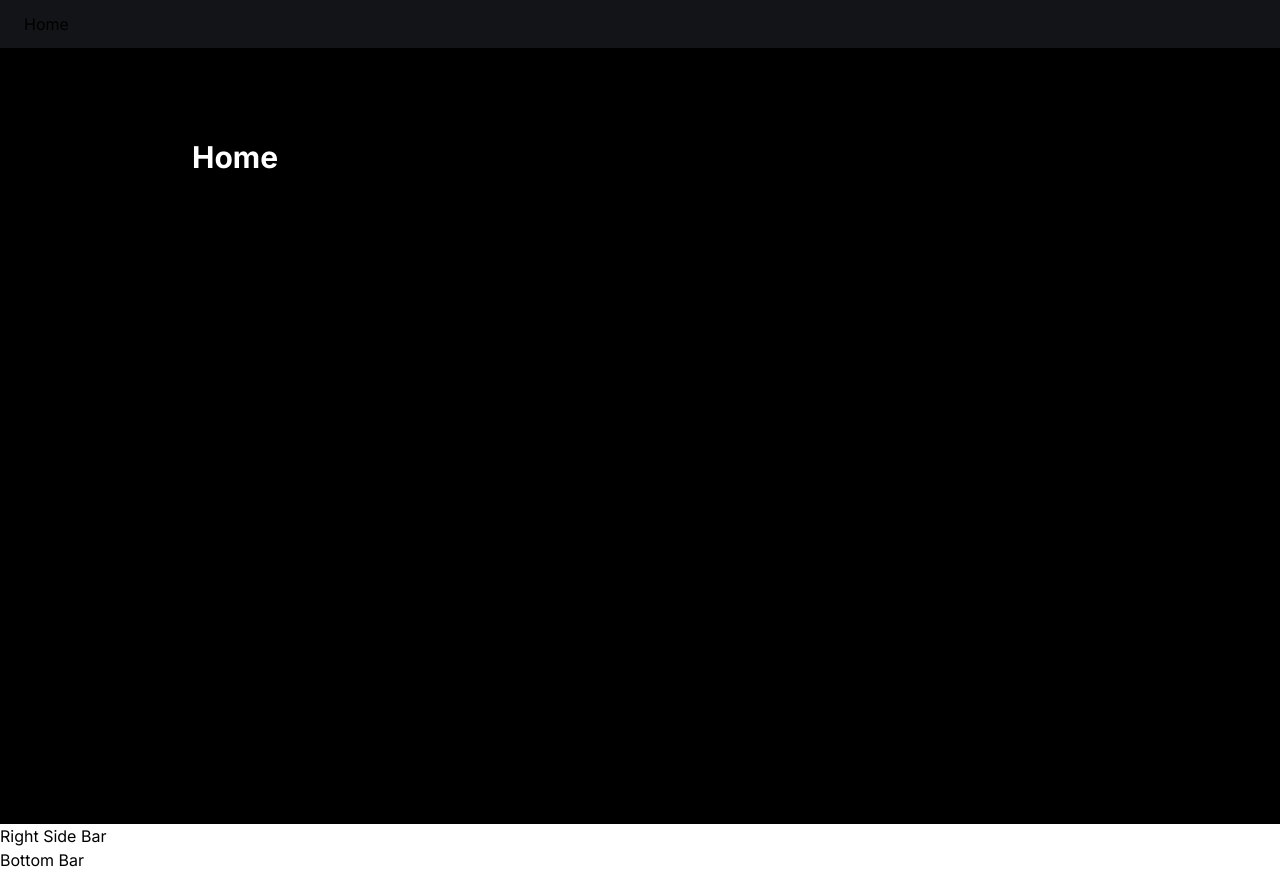
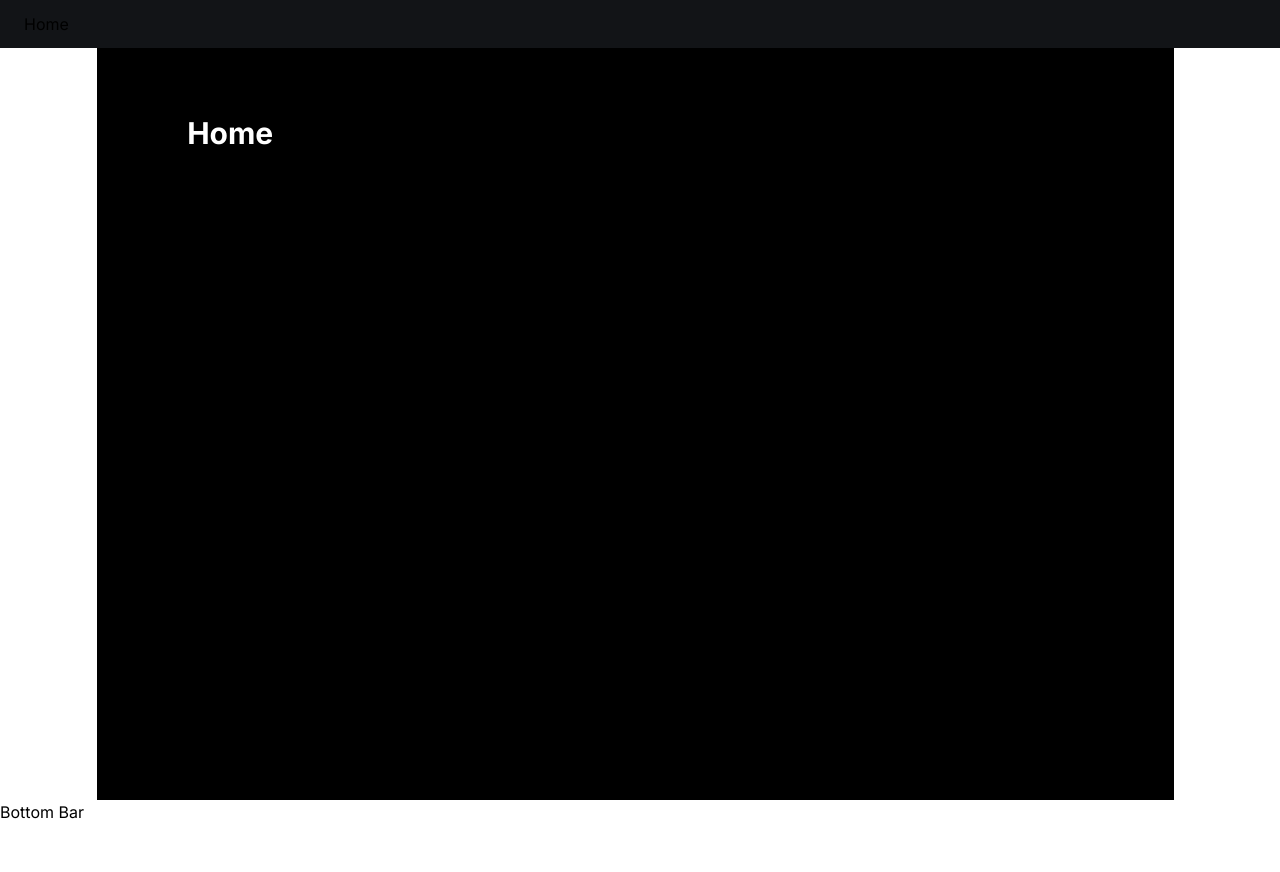
Before and after one commit to Darsh098/Threads-clone, a Next.js app: page / in a window 1280 px wide. After the commit the page ends 824 px from the top, so only its background shows below. Built offline with nearby package versions, Linux system fonts and the light colour scheme.

Commit message:
changed metadata and added flex to main

```diff
--- a/app/(root)/layout.tsx
+++ b/app/(root)/layout.tsx
@@ -9,9 +9,9 @@ import Bottombar from "@/components/shared/Bottombar";
 
 const inter = Inter({ subsets: ["latin"] });
 
-export const metadata: Metadata = {
-  title: "Create Next App",
-  description: "Generated by create next app",
+export const metadata = {
+  title: "Threads",
+  description: "A Next.js 14 Meta Threads Application",
 };
 
 export default function RootLayout({
@@ -24,7 +24,7 @@ export default function RootLayout({
       <html lang="en">
         <body className={inter.className}>
           <Topbar />
-          <main>
+          <main className="flex flex-row">
             <LeftSidebar />
             <section className="main-container">
               <div className="w-full max-w-4xl">{children}</div>
```
